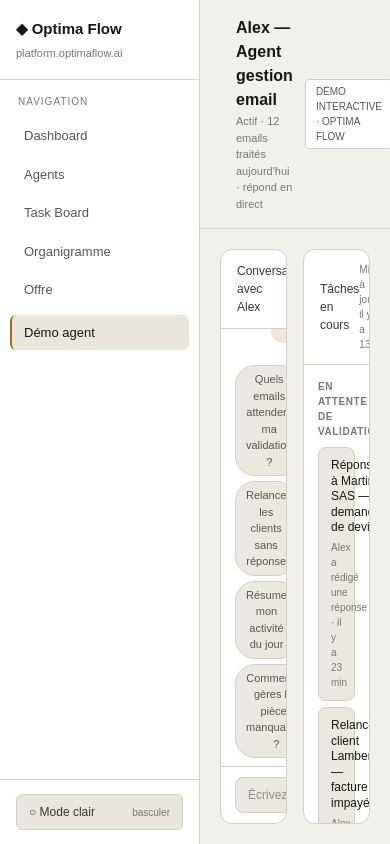
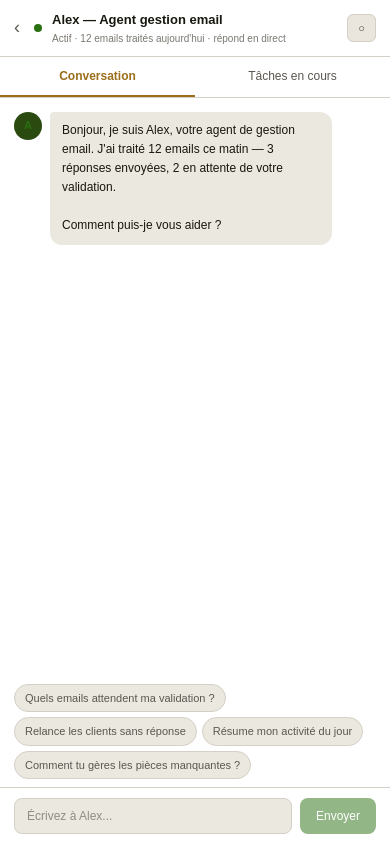
Before and after one commit to kilianreccodi-spec/agence-ia-dashboard, a Next.js app: page /agent in a window 390 px wide. Built offline with nearby package versions, Linux system fonts and the light colour scheme.

Commit message:
agent - responsive mobile

```diff
--- a/app/agent/page.tsx
+++ b/app/agent/page.tsx
@@ -29,8 +29,17 @@
   const [dark, setDark] = useState(true);
   const [showSuggests, setShowSuggests] = useState(true);
   const [seconds, setSeconds] = useState(8);
+  const [isMobile, setIsMobile] = useState(false);
+  const [mobileTab, setMobileTab] = useState<"chat" | "tasks">("chat");
   const chatRef = useRef<HTMLDivElement>(null);
   const history = useRef<{ role: string; content: string }[]>([]);
+
+  useEffect(() => {
+    const check = () => setIsMobile(window.innerWidth < 768);
+    check();
+    window.addEventListener("resize", check);
+    return () => window.removeEventListener("resize", check);
+  }, []);
 
   useEffect(() => {
     const mq = window.matchMedia("(prefers-color-scheme: dark)");
@@ -86,47 +95,101 @@
 
   const tr = { transition: "background 0.2s, color 0.2s, border-color 0.2s" };
 
+  const TasksPanel = () => (
+    <div style={{ ...tr, background: c.card, border: `1px solid ${c.border}`, borderRadius: isMobile ? 0 : 12, display: "flex", flexDirection: "column", overflow: "hidden", flex: 1 }}>
+      <div style={{ ...tr, padding: "12px 16px", borderBottom: `1px solid ${c.border}`, display: "flex", justifyContent: "space-between", alignItems: "center" }}>
+        <div style={{ fontSize: 12, fontWeight: 500, color: c.textSub }}>Tâches en cours</div>
+        <div style={{ fontSize: 10, color: c.textFaint }}>Mis à jour il y a {seconds}s</div>
+      </div>
+      <div style={{ flex: 1, overflowY: "auto", padding: 14 }}>
+        <div style={{ fontSize: 10, fontWeight: 600, color: c.textFaint, textTransform: "uppercase", letterSpacing: "0.6px", marginBottom: 8 }}>En attente de validation</div>
+        {[
+          { title: "Réponse à Martin SAS — demande de devis", time: "il y a 23 min", badge: "En attente", badgeBg: "#3a2a00", badgeColor: c.accent },
+          { title: "Relance client Lambert — facture impayée", time: "il y a 1h", badge: "Votre accord", badgeBg: "#1e1a3a", badgeColor: "#9a8ae0" },
+        ].map((t, i) => (
+          <div key={i} style={{ ...tr, background: c.cardAlt, border: `1px solid ${c.border}`, borderRadius: 8, padding: "10px 12px", marginBottom: 6 }}>
+            <div style={{ display: "flex", justifyContent: "space-between", gap: 8, marginBottom: 4 }}>
+              <div style={{ fontSize: 12, color: c.text, fontWeight: 500, lineHeight: 1.3, flex: 1 }}>{t.title}</div>
+              <span style={{ fontSize: 9, padding: "2px 8px", borderRadius: 20, background: t.badgeBg, color: t.badgeColor, whiteSpace: "nowrap", flexShrink: 0 }}>{t.badge}</span>
+            </div>
+            <div style={{ fontSize: 10, color: c.textFaint }}>Alex a rédigé une réponse · {t.time}</div>
+          </div>
+        ))}
+        <div style={{ fontSize: 10, fontWeight: 600, color: c.textFaint, textTransform: "uppercase", letterSpacing: "0.6px", marginBottom: 8, marginTop: 16 }}>Emails traités aujourd&apos;hui</div>
+        {EMAILS.map((e, i) => (
+          <div key={i} style={{ ...tr, borderLeft: `2px solid ${c.green}`, background: c.cardAlt, borderRadius: "0 8px 8px 0", padding: "8px 12px", marginBottom: 6 }}>
+            <div style={{ fontSize: 12, fontWeight: 500, color: c.text }}>{e.from}</div>
+            <div style={{ fontSize: 11, color: c.textMuted, marginTop: 1 }}>{e.subject}</div>
+            <div style={{ fontSize: 10, color: c.green, marginTop: 4 }}>→ {e.action}</div>
+          </div>
+        ))}
+        <div style={{ fontSize: 10, fontWeight: 600, color: c.textFaint, textTransform: "uppercase", letterSpacing: "0.6px", marginBottom: 8, marginTop: 16 }}>Statistiques du jour</div>
+        <div style={{ ...tr, background: c.cardAlt, border: `1px solid ${c.border}`, borderRadius: 8, padding: "12px 16px" }}>
+          <div style={{ display: "grid", gridTemplateColumns: "repeat(3,1fr)", gap: 8, textAlign: "center" }}>
+            {([["12", "Reçus", c.text], ["9", "Traités", c.green], ["2", "En attente", c.accent]] as [string, string, string][]).map(([v, l, col]) => (
+              <div key={l}>
+                <div style={{ fontSize: 22, fontWeight: 600, color: col }}>{v}</div>
+                <div style={{ fontSize: 10, color: c.textFaint, marginTop: 2 }}>{l}</div>
+              </div>
+            ))}
+          </div>
+        </div>
+      </div>
+    </div>
+  );
+
   return (
-    <div style={{ ...tr, display: "flex", height: "100vh", background: c.bg, color: c.text, fontFamily: "DM Sans, sans-serif", overflow: "hidden" }}>
+    <div style={{ ...tr, display: "flex", flexDirection: "column", height: "100vh", background: c.bg, color: c.text, fontFamily: "DM Sans, sans-serif", overflow: "hidden" }}>
       <style>{`@keyframes pulse{0%,80%,100%{opacity:0.3}40%{opacity:1}}`}</style>
 
-      {/* Sidebar */}
-      <aside style={{ ...tr, width: 200, background: c.sidebar, borderRight: `1px solid ${c.border}`, display: "flex", flexDirection: "column", flexShrink: 0 }}>
-        <div style={{ padding: "18px 16px", borderBottom: `1px solid ${c.border}` }}>
-          <div style={{ fontSize: 15, fontWeight: 600, color: c.text }}>◆ Optima Flow</div>
-          <div style={{ fontSize: 11, color: c.textFaint, marginTop: 4 }}>platform.optimaflow.ai</div>
+      {/* ── TOP BAR ── */}
+      <div style={{ ...tr, display: "flex", alignItems: "center", gap: 10, padding: isMobile ? "10px 14px" : "14px 24px", borderBottom: `1px solid ${c.border}`, background: c.sidebar, flexShrink: 0 }}>
+        {isMobile && (
+          <a href="/" style={{ fontSize: 18, color: c.textMuted, textDecoration: "none", marginRight: 4 }}>‹</a>
+        )}
+        {!isMobile && (
+          <div style={{ marginRight: 8 }}>
+            <div style={{ fontSize: 13, fontWeight: 600, color: c.text }}>◆ Optima Flow</div>
+          </div>
+        )}
+        <div style={{ width: 8, height: 8, borderRadius: "50%", background: c.green, flexShrink: 0 }} />
+        <div style={{ flex: 1, minWidth: 0 }}>
+          <div style={{ fontSize: isMobile ? 13 : 15, fontWeight: 600, color: c.text }}>Alex — Agent gestion email</div>
+          <div style={{ fontSize: 10, color: c.textFaint, marginTop: 1 }}>Actif · 12 emails traités aujourd&apos;hui · répond en direct</div>
         </div>
-        <nav style={{ padding: "14px 10px", display: "flex", flexDirection: "column", gap: 3, flex: 1 }}>
-          <div style={{ fontSize: 10, color: c.textFaint, letterSpacing: "1px", textTransform: "uppercase", padding: "0 8px", marginBottom: 6 }}>Navigation</div>
-          {["Dashboard", "Agents", "Task Board", "Organigramme", "Offre"].map((item) => (
-            <a key={item} href="/" style={{ ...tr, fontSize: 13, padding: "8px 12px", borderRadius: 6, color: c.textMuted, textDecoration: "none", display: "block", borderLeft: "2px solid transparent" }}>{item}</a>
+        <button onClick={() => setDark(!dark)} style={{ ...tr, fontSize: 11, padding: "5px 10px", borderRadius: 6, background: c.hover, color: c.textSub, border: `1px solid ${c.border}`, cursor: "pointer", fontFamily: "inherit", flexShrink: 0 }}>
+          {dark ? "☾" : "○"}
+        </button>
+        {!isMobile && (
+          <div style={{ ...tr, fontSize: 10, color: c.textMuted, background: c.card, border: `1px solid ${c.border}`, padding: "4px 10px", borderRadius: 4, flexShrink: 0 }}>DÉMO INTERACTIVE · OPTIMA FLOW</div>
+        )}
+      </div>
+
+      {/* ── MOBILE TABS ── */}
+      {isMobile && (
+        <div style={{ ...tr, display: "flex", borderBottom: `1px solid ${c.border}`, background: c.sidebar, flexShrink: 0 }}>
+          {(["chat", "tasks"] as const).map((tab) => (
+            <button key={tab} onClick={() => setMobileTab(tab)} style={{
+              ...tr, flex: 1, padding: "10px", fontSize: 12, fontWeight: mobileTab === tab ? 600 : 400,
+              color: mobileTab === tab ? c.accent : c.textMuted,
+              background: "transparent", border: "none", cursor: "pointer", fontFamily: "inherit",
+              borderBottom: `2px solid ${mobileTab === tab ? c.accent : "transparent"}`,
+            }}>
+              {tab === "chat" ? "Conversation" : "Tâches en cours"}
+            </button>
           ))}
-          <div style={{ ...tr, fontSize: 13, padding: "8px 12px", borderRadius: 6, color: c.text, borderLeft: `2px solid ${c.accent}`, background: c.hover, fontWeight: 500, marginTop: 4 }}>Démo agent</div>
-        </nav>
-        <div style={{ padding: "14px 16px", borderTop: `1px solid ${c.border}` }}>
-          <button onClick={() => setDark(!dark)} style={{ ...tr, width: "100%", fontSize: 12, padding: "8px 12px", borderRadius: 6, background: c.hover, color: c.textSub, border: `1px solid ${c.border}`, cursor: "pointer", display: "flex", justifyContent: "space-between", alignItems: "center", fontFamily: "inherit" }}>
-            <span>{dark ? "☾ Mode sombre" : "○ Mode clair"}</span>
-            <span style={{ fontSize: 10, color: c.textFaint }}>basculer</span>
-          </button>
         </div>
-      </aside>
+      )}
 
-      {/* Main */}
-      <main style={{ flex: 1, display: "flex", flexDirection: "column", overflow: "hidden" }}>
-        <div style={{ ...tr, padding: "16px 24px", borderBottom: `1px solid ${c.border}`, display: "flex", alignItems: "center", gap: 12 }}>
-          <div style={{ width: 10, height: 10, borderRadius: "50%", background: c.green }} />
-          <div>
-            <div style={{ fontSize: 16, fontWeight: 600, color: c.text }}>Alex — Agent gestion email</div>
-            <div style={{ fontSize: 11, color: c.textFaint, marginTop: 1 }}>Actif · 12 emails traités aujourd&apos;hui · répond en direct</div>
-          </div>
-          <div style={{ ...tr, marginLeft: "auto", fontSize: 10, color: c.textMuted, background: c.card, border: `1px solid ${c.border}`, padding: "4px 10px", borderRadius: 4 }}>DÉMO INTERACTIVE · OPTIMA FLOW</div>
-        </div>
+      {/* ── CONTENT ── */}
+      <div style={{ flex: 1, display: isMobile ? "flex" : "grid", gridTemplateColumns: isMobile ? undefined : "1fr 1fr", flexDirection: "column", gap: isMobile ? 0 : 16, padding: isMobile ? 0 : 20, overflow: "hidden" }}>
 
-        <div style={{ flex: 1, display: "grid", gridTemplateColumns: "1fr 1fr", gap: 16, padding: 20, overflow: "hidden" }}>
-
-          {/* Chat */}
-          <div style={{ ...tr, background: c.card, border: `1px solid ${c.border}`, borderRadius: 12, display: "flex", flexDirection: "column", overflow: "hidden" }}>
-            <div style={{ ...tr, padding: "12px 16px", borderBottom: `1px solid ${c.border}`, fontSize: 12, fontWeight: 500, color: c.textSub }}>Conversation avec Alex</div>
+        {/* Chat */}
+        {(!isMobile || mobileTab === "chat") && (
+          <div style={{ ...tr, background: c.card, border: isMobile ? "none" : `1px solid ${c.border}`, borderRadius: isMobile ? 0 : 12, display: "flex", flexDirection: "column", overflow: "hidden", flex: 1 }}>
+            {!isMobile && (
+              <div style={{ ...tr, padding: "12px 16px", borderBottom: `1px solid ${c.border}`, fontSize: 12, fontWeight: 500, color: c.textSub }}>Conversation avec Alex</div>
+            )}
             <div ref={chatRef} style={{ flex: 1, overflowY: "auto", padding: 14, display: "flex", flexDirection: "column", gap: 12 }}>
               {messages.map((m, i) => (
                 <div key={i} style={{ display: "flex", gap: 8, flexDirection: m.role === "user" ? "row-reverse" : "row", alignItems: "flex-start" }}>
@@ -161,50 +224,11 @@
               <button onClick={() => send()} disabled={loading || !input.trim()} style={{ padding: "8px 16px", background: c.green, color: "#fff", border: "none", borderRadius: 8, fontSize: 12, cursor: "pointer", fontFamily: "inherit", opacity: loading || !input.trim() ? 0.5 : 1 }}>Envoyer</button>
             </div>
           </div>
+        )}
 
-          {/* Tasks */}
-          <div style={{ ...tr, background: c.card, border: `1px solid ${c.border}`, borderRadius: 12, display: "flex", flexDirection: "column", overflow: "hidden" }}>
-            <div style={{ ...tr, padding: "12px 16px", borderBottom: `1px solid ${c.border}`, display: "flex", justifyContent: "space-between", alignItems: "center" }}>
-              <div style={{ fontSize: 12, fontWeight: 500, color: c.textSub }}>Tâches en cours</div>
-              <div style={{ fontSize: 10, color: c.textFaint }}>Mis à jour il y a {seconds}s</div>
-            </div>
-            <div style={{ flex: 1, overflowY: "auto", padding: 14 }}>
-              <div style={{ fontSize: 10, fontWeight: 600, color: c.textFaint, textTransform: "uppercase", letterSpacing: "0.6px", marginBottom: 8 }}>En attente de validation</div>
-              {[
-                { title: "Réponse à Martin SAS — demande de devis", time: "il y a 23 min", badge: "En attente", badgeBg: "#3a2a00", badgeColor: c.accent },
-                { title: "Relance client Lambert — facture impayée", time: "il y a 1h", badge: "Votre accord", badgeBg: "#1e1a3a", badgeColor: "#9a8ae0" },
-              ].map((t, i) => (
-                <div key={i} style={{ ...tr, background: c.cardAlt, border: `1px solid ${c.border}`, borderRadius: 8, padding: "10px 12px", marginBottom: 6 }}>
-                  <div style={{ display: "flex", justifyContent: "space-between", gap: 8, marginBottom: 4 }}>
-                    <div style={{ fontSize: 12, color: c.text, fontWeight: 500, lineHeight: 1.3, flex: 1 }}>{t.title}</div>
-                    <span style={{ fontSize: 9, padding: "2px 8px", borderRadius: 20, background: t.badgeBg, color: t.badgeColor, whiteSpace: "nowrap", flexShrink: 0 }}>{t.badge}</span>
-                  </div>
-                  <div style={{ fontSize: 10, color: c.textFaint }}>Alex a rédigé une réponse · {t.time}</div>
-                </div>
-              ))}
-              <div style={{ fontSize: 10, fontWeight: 600, color: c.textFaint, textTransform: "uppercase", letterSpacing: "0.6px", marginBottom: 8, marginTop: 16 }}>Emails traités aujourd&apos;hui</div>
-              {EMAILS.map((e, i) => (
-                <div key={i} style={{ ...tr, borderLeft: `2px solid ${c.green}`, background: c.cardAlt, borderRadius: "0 8px 8px 0", padding: "8px 12px", marginBottom: 6 }}>
-                  <div style={{ fontSize: 12, fontWeight: 500, color: c.text }}>{e.from}</div>
-                  <div style={{ fontSize: 11, color: c.textMuted, marginTop: 1 }}>{e.subject}</div>
-                  <div style={{ fontSize: 10, color: c.green, marginTop: 4 }}>→ {e.action}</div>
-                </div>
-              ))}
-              <div style={{ fontSize: 10, fontWeight: 600, color: c.textFaint, textTransform: "uppercase", letterSpacing: "0.6px", marginBottom: 8, marginTop: 16 }}>Statistiques du jour</div>
-              <div style={{ ...tr, background: c.cardAlt, border: `1px solid ${c.border}`, borderRadius: 8, padding: "12px 16px" }}>
-                <div style={{ display: "grid", gridTemplateColumns: "repeat(3,1fr)", gap: 8, textAlign: "center" }}>
-                  {([["12", "Reçus", c.text], ["9", "Traités", c.green], ["2", "En attente", c.accent]] as [string, string, string][]).map(([v, l, col]) => (
-                    <div key={l}>
-                      <div style={{ fontSize: 22, fontWeight: 600, color: col }}>{v}</div>
-                      <div style={{ fontSize: 10, color: c.textFaint, marginTop: 2 }}>{l}</div>
-                    </div>
-                  ))}
-                </div>
-              </div>
-            </div>
-          </div>
-        </div>
-      </main>
+        {/* Tasks */}
+        {(!isMobile || mobileTab === "tasks") && <TasksPanel />}
+      </div>
     </div>
   );
 }
```
